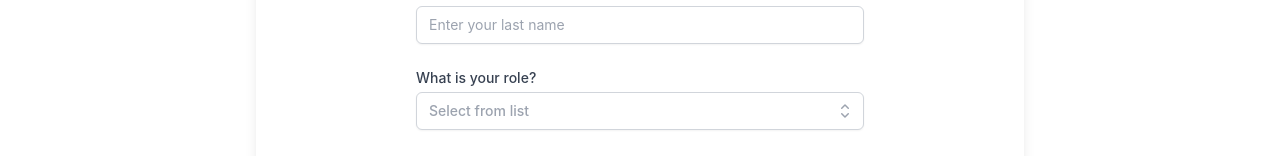
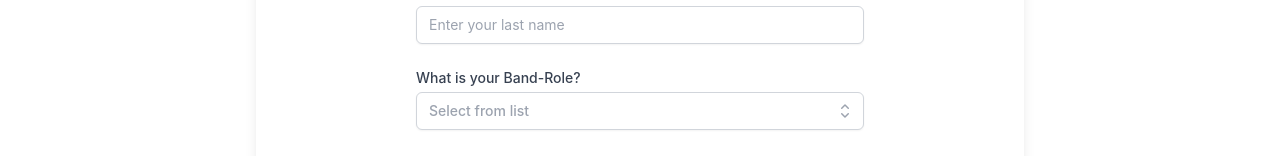
Before and after one commit to BarLarrea/JaMoveo, a React (Vite) app in the folder client/: page /register in a window 1280 px wide. Shown: the part 398-554 px from the top of the page. Built offline with nearby package versions, Linux system fonts and the light colour scheme.

Commit message:
refactor: handling edge cases in admin registration

```diff
--- a/client/src/components/forms/RegisterForm.jsx
+++ b/client/src/components/forms/RegisterForm.jsx
@@ -1,15 +1,14 @@
 import TextInput from "../ui/TextInput";
 import Dropdown from "../ui/Dropdown";
 import { roleOptions, instrumentOptions } from "../../constants/formOptions";
-
 
 export default function RegisterForm({
     firstName,
     setFirstName,
     lastName,
     setLastName,
-    isSinger,
-    setIsSinger,
+    bandRole,
+    setBandRole,
     instrument,
     setInstrument,
     email,
@@ -57,18 +56,18 @@ export default function RegisterForm({
 
             {/* Role Dropdown */}
             <Dropdown
-                label='What is your role?'
+                label='What is your Band-Role?'
                 options={roleOptions}
-                value={isSinger === null ? "" : isSinger ? "singer" : "player"}
-                onChange={(val) => setIsSinger(val === "singer")}
+                value={bandRole}
+                onChange={(value) => setBandRole(value)}
             />
             {/* Instrument Dropdown */}
-            {isSinger === false && (
+            {bandRole === "player" && (
                 <Dropdown
                     label='Select your instrument'
                     options={instrumentOptions}
                     value={instrument}
-                    onChange={setInstrument}
+                    onChange={(value) => setInstrument(value)}
                 />
             )}
 
--- a/client/src/pages/registerPage.jsx
+++ b/client/src/pages/registerPage.jsx
@@ -11,7 +11,7 @@ export default function RegisterPage() {
     const [loading, setLoading] = useState(false);
     const [firstName, setFirstName] = useState("");
     const [lastName, setLastName] = useState("");
-    const [isSinger, setIsSinger] = useState(null);
+    const [bandRole, setBandRole] = useState(null);
     const [instrument, setInstrument] = useState("");
     const [email, setEmail] = useState("");
     const [password, setPassword] = useState("");
@@ -46,16 +46,15 @@ export default function RegisterPage() {
             return;
         }
 
-        if (isAdmin && !adminCode) {
-            alert("Please enter the admin code to register as an admin.");
+        // An admin does not have to be a singer or musician, but regular users must be singers or musicians
+        if (!isAdmin && roleBand === "player" && !instrument) {
+            alert("Please select an instrument if you are a music player F.");
             setLoading(false);
             return;
         }
 
-        console.log("isSinger:", isSinger);
-
-        if (!isAdmin && !isSinger && !instrument) {
-            alert("Please select an instrument if you are a music player.");
+        if (isAdmin && !adminCode) {
+            alert("Please enter the admin code to register as an admin.");
             setLoading(false);
             return;
         }
@@ -64,12 +63,12 @@ export default function RegisterPage() {
         const response = await registerUser({
             firstName,
             lastName,
-            isSinger,
+            bandRole,
             instrument,
             email,
             password,
             isAdmin,
-            adminCode: isAdmin ? adminCode : undefined // Only include adminCode if registering as admin
+            adminCode: isAdmin ? adminCode : undefined // Only include adminCode if registering from admin URL, it dosent say the user is a valid admin and it will be checked in the backend
         });
 
         if (response?.success) {
@@ -97,8 +96,8 @@ export default function RegisterPage() {
                 setFirstName={setFirstName}
                 lastName={lastName}
                 setLastName={setLastName}
-                isSinger={isSinger}
-                setIsSinger={setIsSinger}
+                bandRole={bandRole}
+                setBandRole={setBandRole}
                 instrument={instrument}
                 setInstrument={setInstrument}
                 email={email}
--- a/client/src/utils/auth.js
+++ b/client/src/utils/auth.js
@@ -3,7 +3,7 @@ import axios from "axios";
 export const registerUser = async ({
     firstName,
     lastName,
-    isSinger,
+    bandRole,
     instrument,
     email,
     password,
@@ -15,12 +15,12 @@ export const registerUser = async ({
         const response = await axios.post(`http://localhost:3000${url}`, {
             firstName,
             lastName,
-            isSinger,
+            bandRole,
             instrument,
             email,
             password,
             isAdmin,
-            adminCode: isAdmin ? adminCode : undefined // Only include adminCode if registering as admin
+            adminCode: isAdmin ? adminCode : undefined // Only include adminCode if registering from admin URL
         });
 
         if (response.status === 201) {
```
Also changed, not shown: 2 other files (tests, documents, lock files or other folders).
